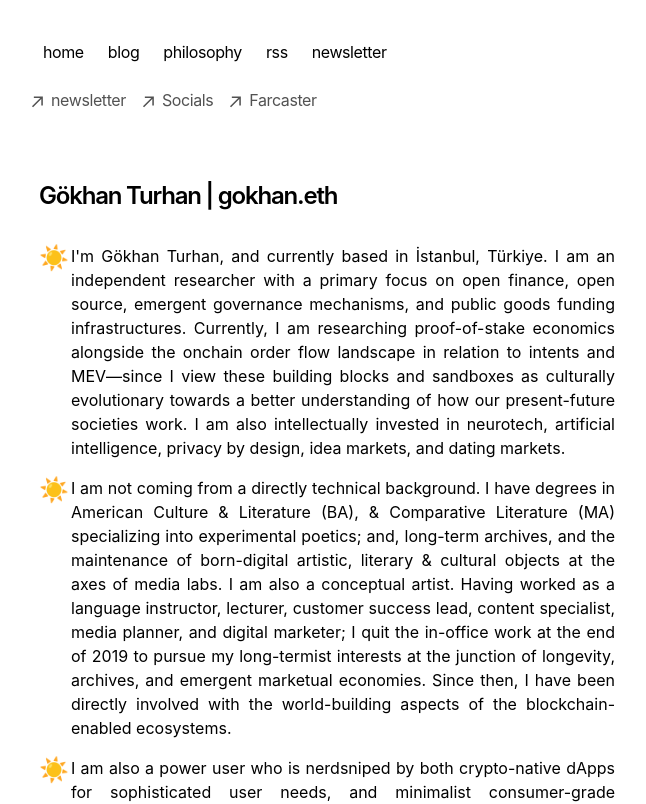
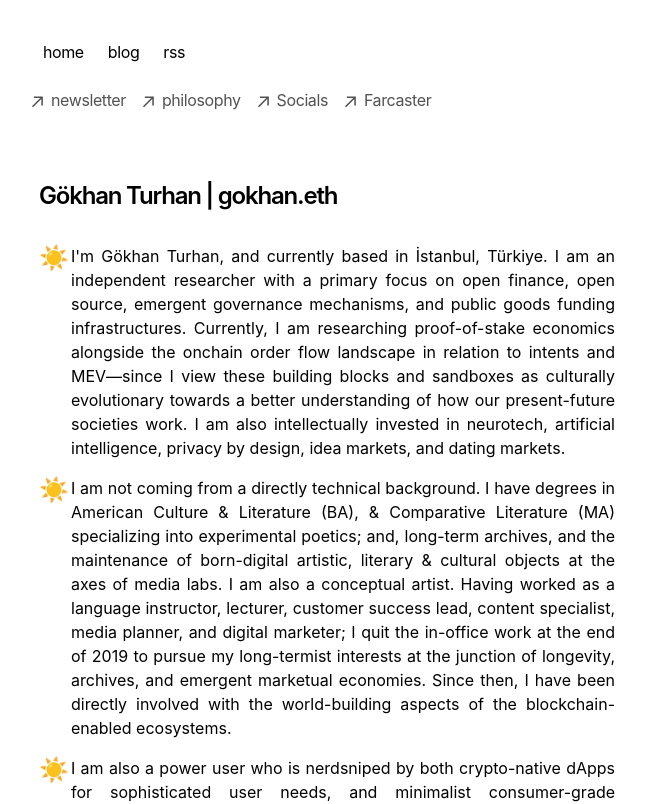
Before and after one commit to avalidurl/gokhan_dot_bio_draft_1.1, a Next.js app: page / in a window 1280 px wide. Shown: the top 804 px of the page, without its empty margins (313-959 px from the left). Built offline with nearby package versions, Linux system fonts and the light colour scheme.

Commit message:
9999999999999

```diff
--- a/app/components/nav.tsx
+++ b/app/components/nav.tsx
@@ -4,13 +4,12 @@ import '../global.css'; // Ensure this path is correct
 const navItems = {
   '/': { name: 'home' },
   '/blog': { name: 'blog' },
-  '/philosophy': { name: 'philosophy' },
-  '/rss': { name: 'rss' }, // Included RSS in navItems
-  '/newsletter': { name: 'newsletter' } // Added newsletter as a navigation option
+  '/rss': { name: 'rss' } // Included RSS in navItems
 };
 
 const additionalLinks = [
   { href: 'http://eepurl.com/iRBPZ-', name: 'newsletter' }, // Newsletter URL included here
+  { href: 'https://hypersub.withfabric.xyz/collection/philosophy-e8teejxdfy80?referrer=0x36de990133d36d7e3df9a820aa3ede5a2320de71', name: 'philosophy' }, // Philosophy URL included here
   { href: 'https://icebreaker.xyz/gokhan', name: 'Socials' },
   { href: 'https://www.farcaster.id/gokhan.eth', name: 'Farcaster' },
 ];
```
